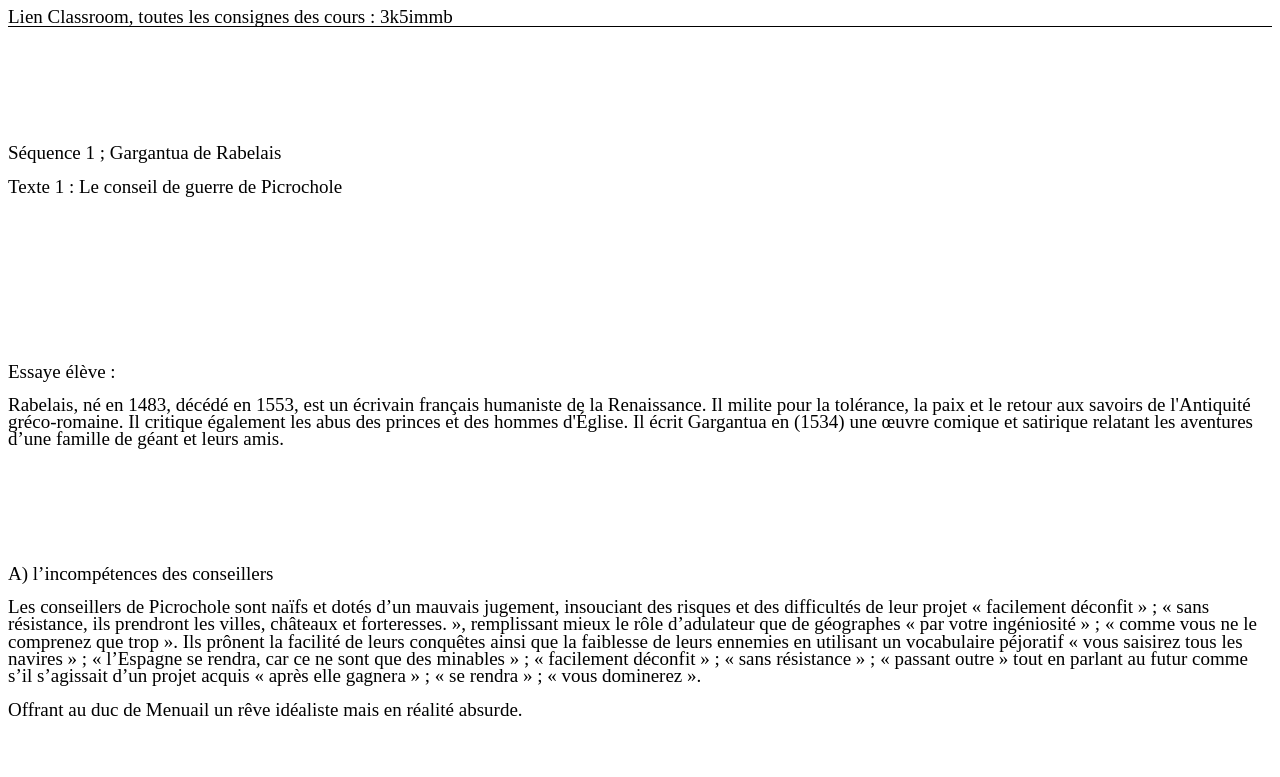
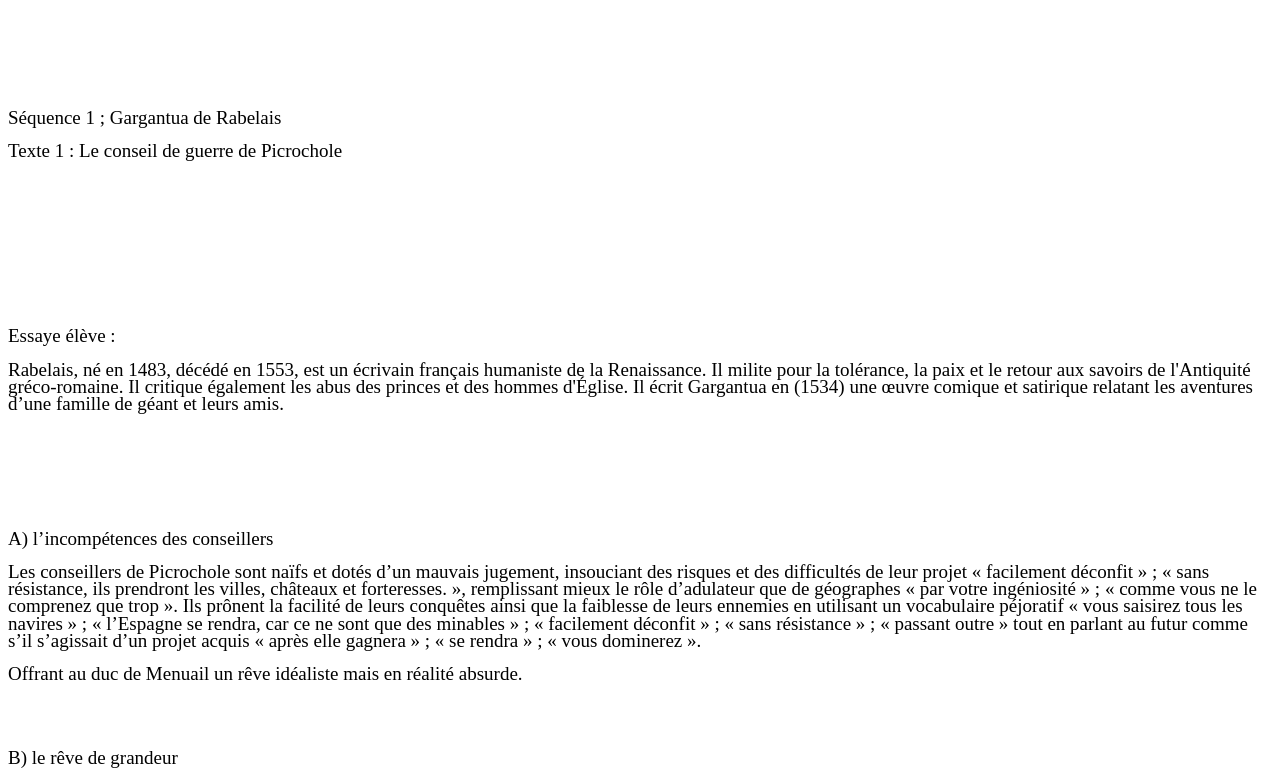
Before and after one commit to frenchstudies/frenchstudies.github.io, a plain HTML site: page index.html in a window 1280 px wide. Shown: the top 777 px of the page. Drawn offline with Linux system fonts and the light colour scheme.

Commit message:
Update index.html

```diff
--- a/index.html
+++ b/index.html
@@ -1,4 +1,3 @@
-<p style="margin-bottom: 0.11in;text-align: left;line-height: 108%;background: transparent;border-top: none;border-bottom: 1px solid #000000;border-left: none;border-right: none;padding-top: 0in;padding-bottom: 0.01in;padding-left: 0in;padding-right: 0in;"><span size="4" style="font-size:19px;">Lien Classroom, toutes les consignes des cours&nbsp;: 3k5immb</span></p>
 <p style="margin-bottom: 0.11in;text-align: left;line-height: 108%;background: transparent;"><br>&nbsp;</p>
 <p style="margin-bottom: 0.11in;text-align: left;line-height: 108%;background: transparent;"><br>&nbsp;</p>
 <p style="margin-bottom: 0.11in;text-align: left;line-height: 108%;background: transparent;"><span size="4" style="font-size:19px;">S&eacute;quence 1 ; Gargantua de Rabelais&nbsp;</span></p>
```
